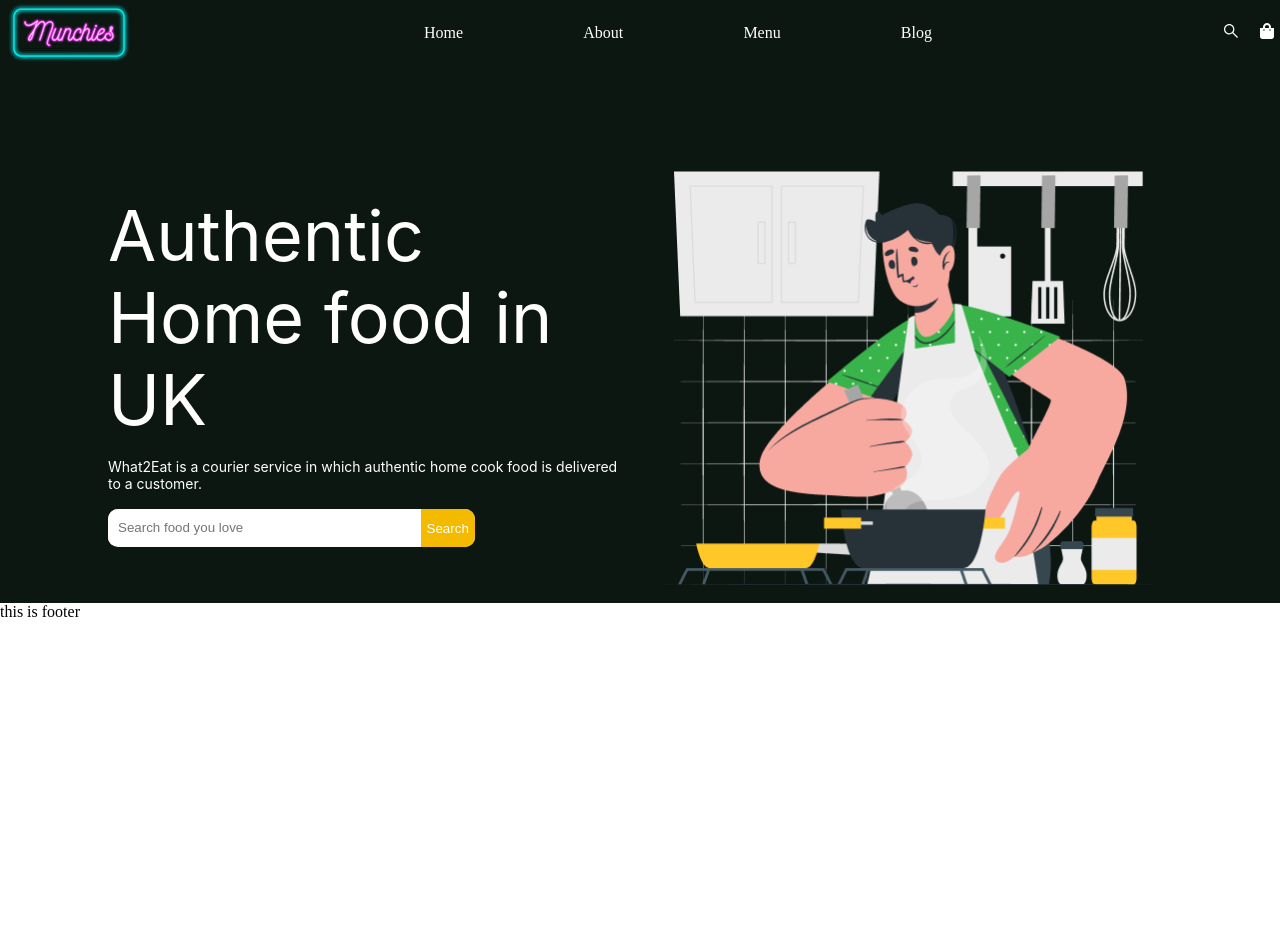
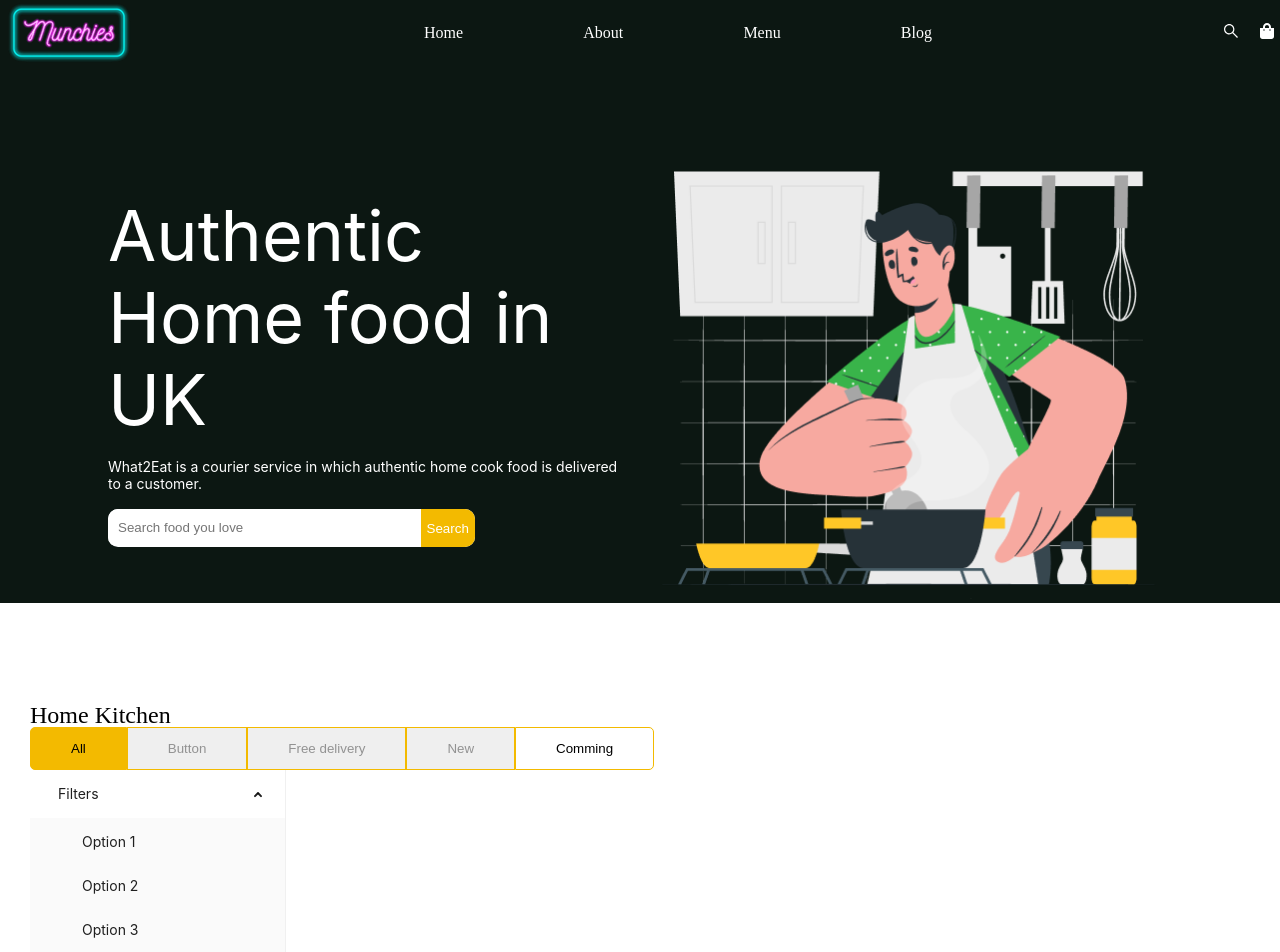
Before and after one commit to MuhammadJunaid01/munichies-bd, a Next.js app: page / in a window 1280 px wide. Shown: the top 952 px of the page. Before the commit the page ends 800 px from the top, so only its background shows below. Built offline with nearby package versions, Linux system fonts and the light colour scheme; a web font is replaced by a local one.

Commit message:
button component re-usable in button group

```diff
--- a/component/button/Button.tsx
+++ b/component/button/Button.tsx
@@ -1,9 +1,53 @@
 import { buttonProps } from '../../types'
 
 const Button = (props: buttonProps) => {
-  const { label, bgColor, color, action } = props
+  const {
+    label,
+    bgColor,
+    color,
+    isGroup,
+    groupData,
+    border,
+    selectBtn,
+    selectBtnStyle,
+    action,
+  } = props
   return (
     <div>
+      {isGroup ? (
+        <div>
+          {groupData?.map((data, key, { length }) => {
+            return (
+              <button
+                onClick={action}
+                key={key}
+                style={
+                  key === selectBtn
+                    ? selectBtnStyle
+                    : length === key + 1
+                    ? {
+                        backgroundColor: 'inherit',
+                        color: 'black',
+                        border: '1px solid #F3BA00',
+                        cursor: 'pointer',
+                        padding: '13px 40px',
+                        borderTopRightRadius: '5px',
+                        borderBottomRightRadius: '5px',
+                      }
+                    : {
+                        border: border,
+                        cursor: 'pointer',
+                        color: color,
+                        padding: '13px 40px',
+                      }
+                }
+              >
+                {data}
+              </button>
+            )
+          })}
+        </div>
+      ) : (
         <button
           onClick={action}
           style={{
@@ -16,6 +60,7 @@ const Button = (props: buttonProps) => {
         >
           {label}
         </button>
+      )}
     </div>
   )
 }
--- /dev/null
+++ b/component/filterMenu/FilterMenu.tsx
@@ -0,0 +1,57 @@
+import type { MenuProps } from 'antd'
+import { Menu } from 'antd'
+import { useState } from 'react'
+type MenuItem = Required<MenuProps>['items'][number]
+function getItem(
+  label: React.ReactNode,
+  key: React.Key,
+  icon?: React.ReactNode,
+  children?: MenuItem[],
+  type?: 'group'
+): MenuItem {
+  return {
+    key,
+    icon,
+    children,
+    label,
+    type,
+  } as MenuItem
+}
+
+const items: MenuItem[] = [
+  getItem('Filters', 'sub1', '', [
+    getItem('Option 1', '1'),
+    getItem('Option 2', '2'),
+    getItem('Option 3', '3'),
+    getItem('Option 4', '4'),
+  ]),
+]
+
+// submenu keys of first level
+const rootSubmenuKeys = ['sub1', 'sub2', 'sub4']
+const FilterMenu = () => {
+  const [openKeys, setOpenKeys] = useState(['sub1'])
+
+  const onOpenChange: MenuProps['onOpenChange'] = (keys) => {
+    const latestOpenKey = keys.find((key) => openKeys.indexOf(key) === -1)
+    // eslint-disable-next-line @typescript-eslint/no-non-null-assertion
+    if (rootSubmenuKeys.indexOf(latestOpenKey!) === -1) {
+      setOpenKeys(keys)
+    } else {
+      setOpenKeys(latestOpenKey ? [latestOpenKey] : [])
+    }
+  }
+  return (
+    <div>
+      <Menu
+        mode="inline"
+        openKeys={openKeys}
+        onOpenChange={onOpenChange}
+        style={{ width: 256 }}
+        items={items}
+      />
+    </div>
+  )
+}
+
+export default FilterMenu
--- a/component/home/Home.tsx
+++ b/component/home/Home.tsx
@@ -1,9 +1,12 @@
 /* eslint-disable no-console */
 import HeroImage from '../../public/hero-image.png'
 import Button from '../button/Button'
+import FilterMenu from '../filterMenu/FilterMenu'
 import HeroBanner from '../heroBanner/HeroBanner'
+import HomeKitchen from '../home_kitchen/HomeKitchen'
 import Input from '../input/Input'
 
+const btnGroup = ['All', 'Button', 'Free delivery', 'New', 'Comming']
 const HomePage = () => {
   const onclick = () => {
     console.log('clicked')
@@ -38,8 +41,37 @@ const HomePage = () => {
           />
         }
       />
+      <HomeKitchen
+        title="Home Kitchen"
+        button={
+          <Button
+            label=""
+            size="lg"
+            groupData={btnGroup}
+            isGroup
+            border="1px solid #F3BA00"
+            color="#929292"
+            selectBtn={0}
+            selectBtnStyle={selectBtnStyle}
+            action={onclick}
+          />
+        }
+        filterOption={<FilterMenu />}
+        products={undefined}
+      />
     </div>
   )
 }
 
+const selectBtnStyle = {
+  backgroundColor: '#F3BA00',
+  color: 'black',
+  border: '1px solid #F3BA00',
+  cursor: 'pointer',
+  padding: '13px 40px',
+  // fontFamily: 'SF Pro Text',
+  borderTopLeftRadius: '5px',
+  borderBottomLeftRadius: '5px',
+}
+
 export default HomePage
--- /dev/null
+++ b/component/home_kitchen/HomeKitchen.tsx
@@ -0,0 +1,24 @@
+import { HomeKitchenProps } from '../../types'
+
+const HomeKitchen = (props: HomeKitchenProps) => {
+  const { title, filterOption, button } = props
+  return (
+    <div
+      style={{
+        backgroundColor: 'inherit',
+        marginTop: '100px',
+        padding: '0px 30px',
+      }}
+    >
+      <div className="title">
+        <p style={{ fontSize: '24px', lineHeight: '24px', color: '#000000' }}>
+          {title}
+        </p>
+      </div>
+      <div>{button}</div>
+      <div>{filterOption}</div>
+    </div>
+  )
+}
+
+export default HomeKitchen
```
Also changed, not shown: types/index.ts (+11 -0 lines), .eslintrc.json. Lines whose indentation alone changed are shown as unchanged.
